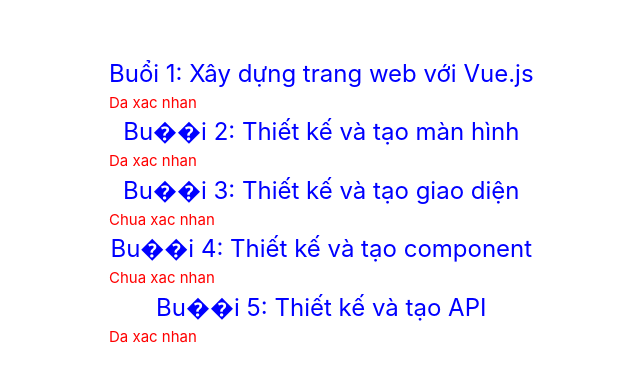
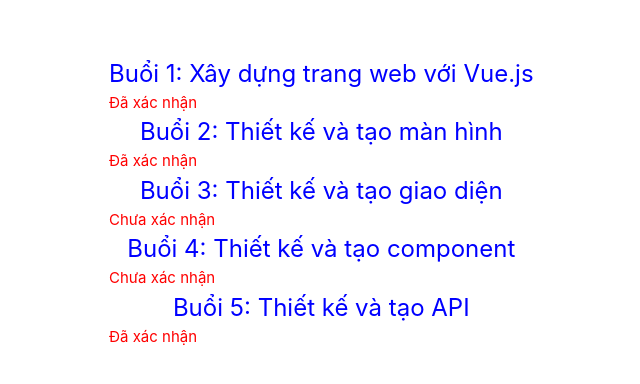
Before and after one commit to nguyenkienynkk/NguyenKien_CY_Vue, a Vue app: page /app in a window 1280 px wide. Shown: the part 198-582 px from the top of the page, without its empty margins (531-1171 px from the left). Built offline with nearby package versions, Linux system fonts and the light colour scheme.

Commit message:
session-4:b5

```diff
--- a/src/views/buoi-4/bai-1/App.vue
+++ b/src/views/buoi-4/bai-1/App.vue
@@ -1,14 +1,7 @@
 <template>
-  <div>
-<List></List>
-  </div>
+  <div><List/></div>
 </template>
-
 <script setup lang="ts">
-
 import List from '@/views/buoi-4/bai-1/List.vue'
 </script>
-
-<style scoped>
-
-</style>
+<style scoped></style>
--- a/src/views/buoi-4/bai-1/Check.vue
+++ b/src/views/buoi-4/bai-1/Check.vue
@@ -1,3 +1,6 @@
+<template>
+  <div class="check">{{ props.isChecked }}</div>
+</template>
 <script setup lang="ts">
 const props = defineProps({
   isChecked: {
@@ -6,11 +9,6 @@
   },
 })
 </script>
-
-<template>
-  <div class="check">{{props.isChecked}}</div>
-</template>
-
 <style scoped>
 .check {
   color: red;
--- a/src/views/buoi-4/bai-1/Item.vue
+++ b/src/views/buoi-4/bai-1/Item.vue
@@ -1,27 +1,25 @@
 <template>
-  <div class="item">
-    {{ props.name }}
+  <div class="item" @click="selectProduct">
+    {{ name }}
   </div>
 </template>
-
 <script setup lang="ts">
-import { onMounted } from 'vue'
-
+import { defineProps, defineEmits, onMounted } from 'vue'
 const props = defineProps({
-  name: {
-    type: String,
-    required: true,
-  },
+  name: { type: String, required: true },
+  productCode: { type: String, required: true },
 })
-onMounted(() => {
-  console.log(`Item has been created with name: ${props.name}`)
-})
+const emit = defineEmits(['selectProduct'])
+function selectProduct() {
+  emit('selectProduct', props.productCode)
+}
+onMounted(() => console.log(`Item has been created with name: ${props.name}`))
 </script>
-
 <style scoped>
 .item {
   font-size: 24px;
   color: blue;
   text-align: center;
+  cursor: pointer;
 }
 </style>
--- a/src/views/buoi-4/bai-1/List.vue
+++ b/src/views/buoi-4/bai-1/List.vue
@@ -1,38 +1,50 @@
 <template>
   <div v-for="(item, index) in items" :key="index">
-    <Item :name="item.name" />
+    <Item
+      :name="item.name"
+      :productCode="index"
+      @selectProduct="handleSelectProduct"
+    />
     <Check :is-checked="item.isChecked" />
   </div>
 </template>
 
 <script setup lang="ts">
 import Item from '@/views/buoi-4/bai-1/Item.vue'
+import Check from '@/views/buoi-4/bai-1/Check.vue'
 import { ref } from 'vue'
-import Check from '@/views/buoi-4/bai-1/Check.vue'
 
 const items = ref({
-  buoi: {
-    name:'Buổi 1: Xây dựng trang web với Vue.js',
-    isChecked: 'Da xac nhan',
+  buoi1: {
+    name: 'Buổi 1: Xây dựng trang web với Vue.js',
+    isChecked: 'Đã xác nhận',
   },
   buoi2: {
-    name: 'Bu��i 2: Thiết kế và tạo màn hình',
-    isChecked: 'Da xac nhan',
+    name: 'Buổi 2: Thiết kế và tạo màn hình',
+    isChecked: 'Đã xác nhận',
   },
   buoi3: {
-    name: 'Bu��i 3: Thiết kế và tạo giao diện',
-    isChecked: 'Chua xac nhan',
+    name: 'Buổi 3: Thiết kế và tạo giao diện',
+    isChecked: 'Chưa xác nhận',
   },
   buoi4: {
-    name: 'Bu��i 4: Thiết kế và tạo component',
-    isChecked: 'Chua xac nhan',
+    name: 'Buổi 4: Thiết kế và tạo component',
+    isChecked: 'Chưa xác nhận',
   },
   buoi5: {
-    name: 'Bu��i 5: Thiết kế và tạo API',
-    isChecked: 'Da xac nhan',
+    name: 'Buổi 5: Thiết kế và tạo API',
+    isChecked: 'Đã xác nhận',
   }
 })
 
+function handleSelectProduct(productCode: string) {
+  console.log(`Product with code "${productCode}" selected!`)
+}
 </script>
 
-<style scoped></style>
+<style scoped>
+.list {
+  padding: 10px;
+  border: 1px solid #000;
+}
+</style>
```
